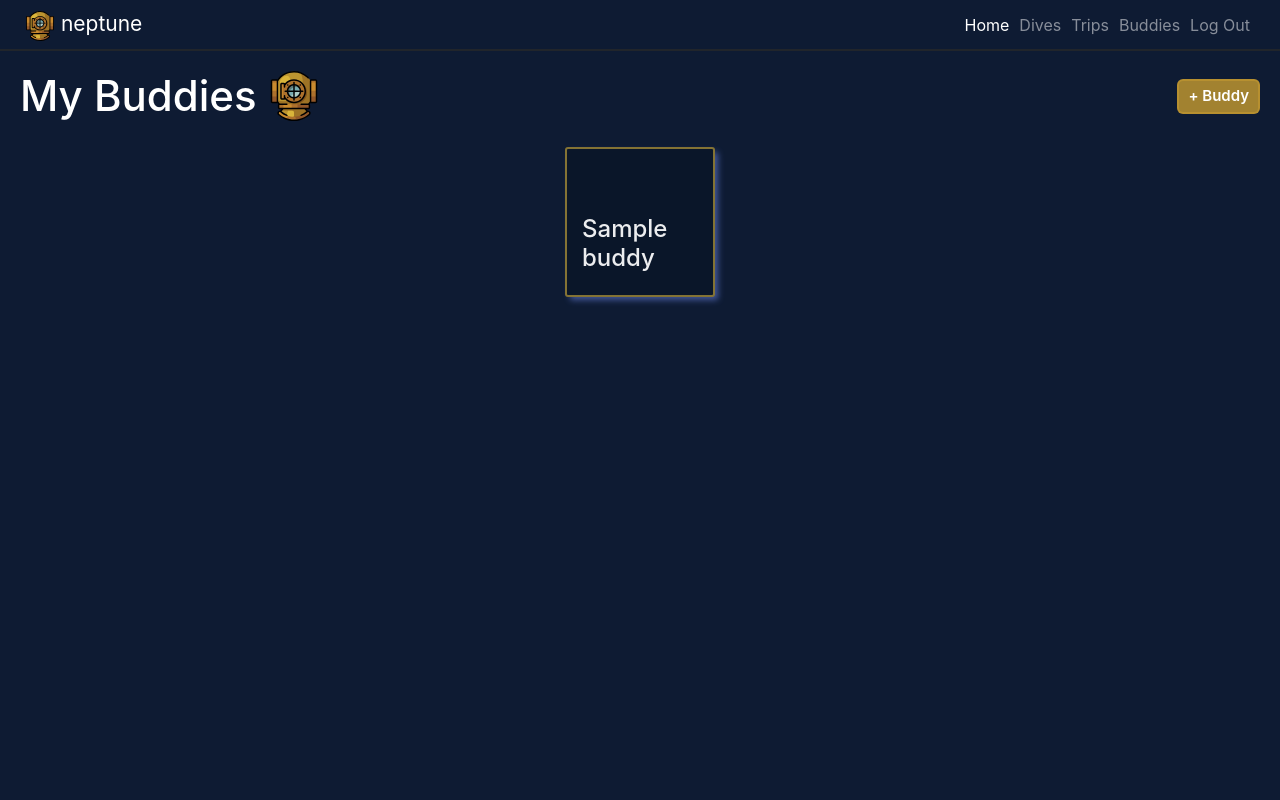
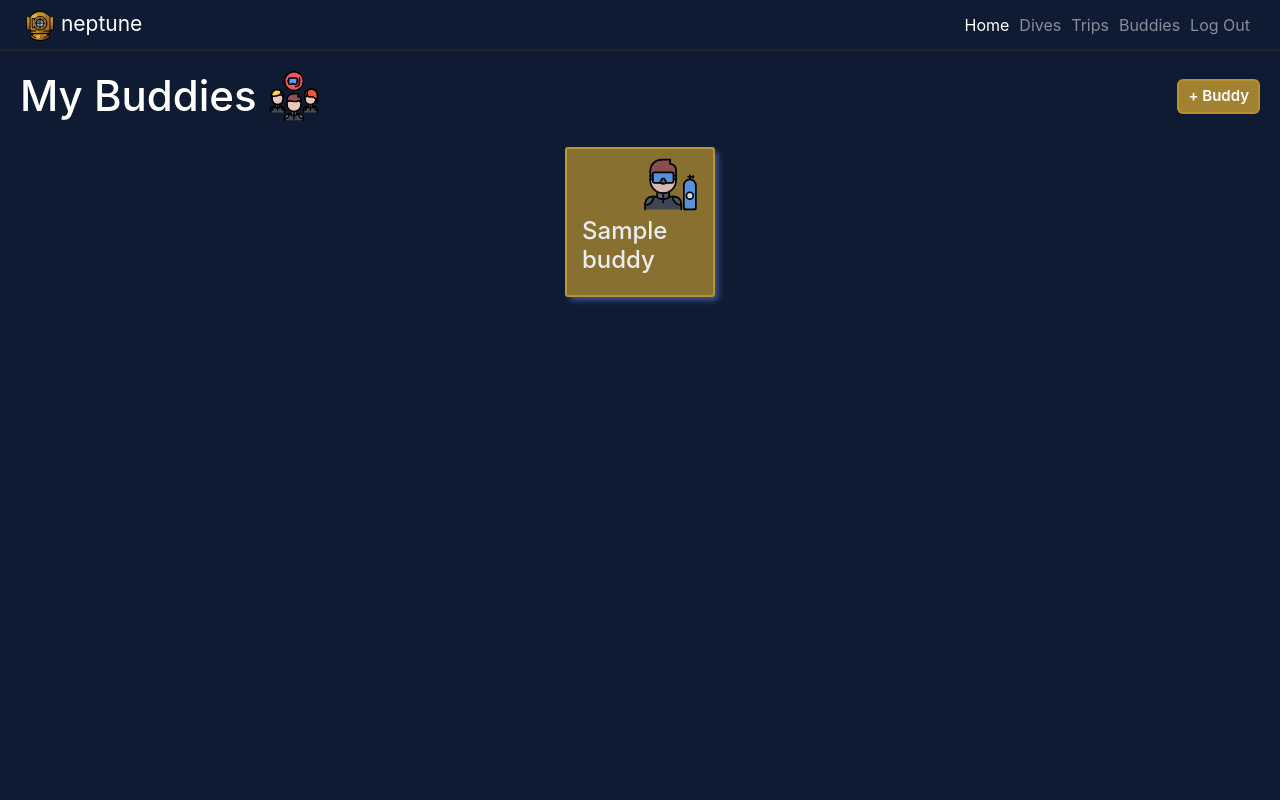
Before and after one commit to jwcrosby/neptune, a Django app: page /buddies/ in a window 1280 px wide. Run offline with Django 3.2, Linux system fonts and the light colour scheme; a user stored in the database is signed in; tables that the repository leaves empty hold one stand-in row (values such as "Sample post"); some libraries are stand-ins or nearby versions.

Commit message:
update styling on buddies index

```diff
--- a/main_app/static/css/base.css
+++ b/main_app/static/css/base.css
@@ -39,7 +39,7 @@ body {
   --secondary: rgb(57, 57, 57);
   --card-box-shadow: 5px 5px 6px -1px rgb(0, 21, 83);
   --font-xtreme: 4.2rem;
-  --font-xxl: 3.6rem;
+  --font-xxl: 3.4rem;
   --font-xl: 2.4rem;
   --font-l: 1.7rem;
   --font-reg: 1.6rem;
--- a/main_app/static/css/buddy-index.css
+++ b/main_app/static/css/buddy-index.css
@@ -23,10 +23,10 @@
   width: 100%;
   height: 150px;
   margin: 15px;
+  background-color: rgba(187, 148, 48, 0.774);
   border: solid 2px rgba(228, 189, 62, 0.603);
   box-shadow: 4px 4px 6px -1px rgb(73, 94, 163);
   position: relative;
-  background-color: #0a1629;
   border-radius: 3px;
   opacity: .92;
 }
@@ -62,14 +62,14 @@
 }
 
 .card h2 {
-  margin: 7px 0;
-  font-size: var(--font-xtreme);
+  margin: 3px 0 7px;
+  font-size: var(--font-xxl);
 }
 
-.card p {
-  margin: 0;
-  font-size: var(--font-l);
+.card-content > img {
+  height: 55px
 }
+
 
 .page-header > img {
   margin-left: 10px;
@@ -79,7 +79,7 @@
   margin-left: 15px;
 }
 
-@media only screen and (min-width: 576px) {
+@media only screen and (min-width: 776px) {
 
   .card {
     width: 150px;
@@ -87,12 +87,7 @@
   }
 
   .card h2 {
-    margin: 7px 0;
+    margin: 5px 0;
     font-size: var(--font-xl);
   }
-
-  .card p {
-    margin: 0;
-    font-size: var(--font-reg);
-  }
 }
--- a/main_app/static/css/dive-index.css
+++ b/main_app/static/css/dive-index.css
@@ -23,10 +23,10 @@
   width: 100%;
   height: 150px;
   margin: 15px;
+  background-color: #0a1629;
   border: solid 2px rgba(228, 189, 62, 0.603);
   box-shadow: 4px 4px 6px -1px rgb(73, 94, 163);
   position: relative;
-  background-color: #0a1629;
   border-radius: 3px;
   opacity: .92;
 }
@@ -79,7 +79,7 @@
   margin-left: 15px;
 }
 
-@media only screen and (min-width: 576px) {
+@media only screen and (min-width: 776px) {
 
   .card {
     width: 150px;
--- a/main_app/templates/buddies/index.html
+++ b/main_app/templates/buddies/index.html
@@ -14,7 +14,7 @@
 <section class="page-header">
   <div class="page-header-sub-title">
     <h1>My Buddies</h1>
-    <img src="{% static 'images/logo.svg' %}" alt="logo" />
+    <img src="{% static 'images/023-divers.svg' %}" alt="logo" />
   </div>
   <div class="page-header-sub-button">
     <section class="add-a-new">
@@ -28,8 +28,8 @@
   <div class="card">
     <a href="{% url 'buddies_detail' buddy.id %}">
       <div class="card-content">
+        <img src="{% static 'images/014-diver.svg' %}" alt="logo" />
         <h2>{{ buddy.name }}</h2>
-        <p>{{ buddy.site }}</p>
       </div>
     </a>
   </div>
@@ -37,3 +37,10 @@
 </section>
 
 {% endblock %}
+
+{% comment %}
+{% if buddy.icon %}
+
+{% else %}
+
+{% endif %} {% endcomment %}
```
